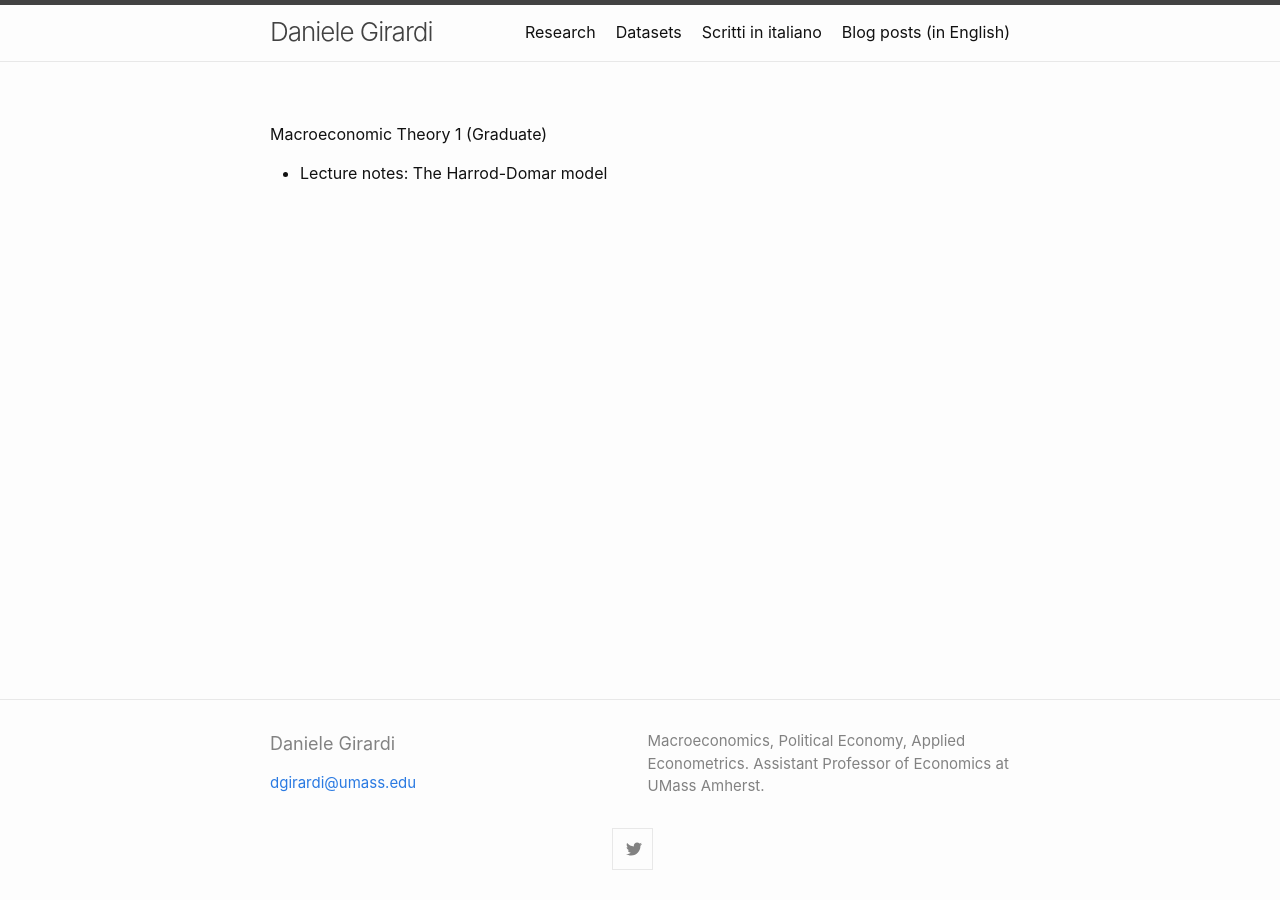
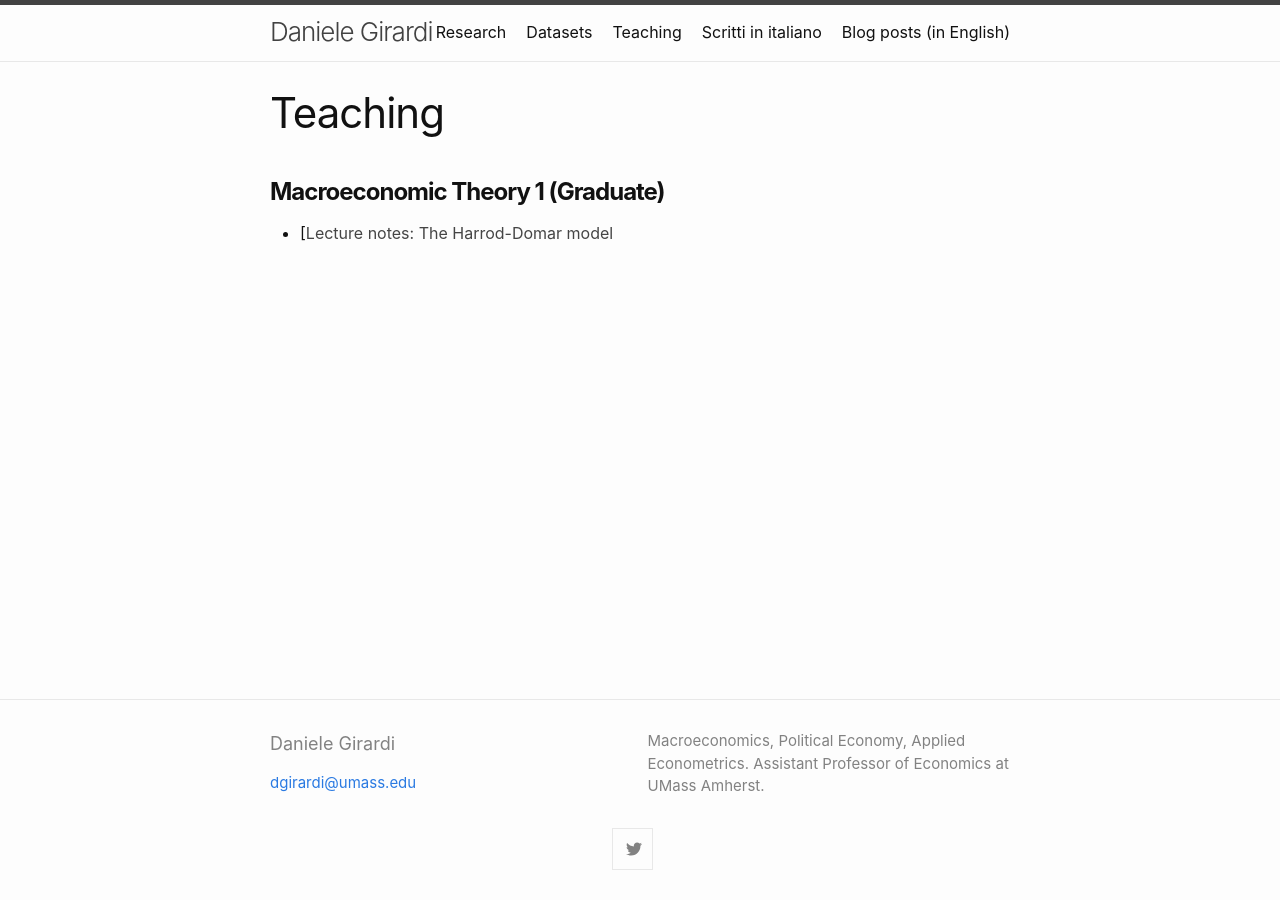
Before and after one commit to danielegirardi/danielegirardi.github.io, a Jekyll site: the page built from teaching.md, in a window 1280 px wide. Built offline with Jekyll 4.4.1, drawn with Linux system fonts in a browser that asks for light colours; our own code applies the rules of GitHub Pages for plain Markdown files.

Commit message:
Update teaching.md

```diff
--- a/teaching.md
+++ b/teaching.md
@@ -1,3 +1,12 @@
-Macroeconomic Theory 1 (Graduate)
+---
+layout: page
+title: Teaching
+permalink: /teaching/
+---
 
-- Lecture notes: The Harrod-Domar model
+<h1><strong style="font-size: 1.5rem;">
+Macroeconomic Theory 1 (Graduate)</strong></h1>
+
+<ul style="list-style-type: disc;">
+ 	<li>[<a style="color: #454545;" href="https://danielegirardi.github.io/posts/documents/Harrod_Domar.pdf" target="_blank" rel="noopener">Lecture notes: The Harrod-Domar model </a><br/></li>
+</ul>
```
